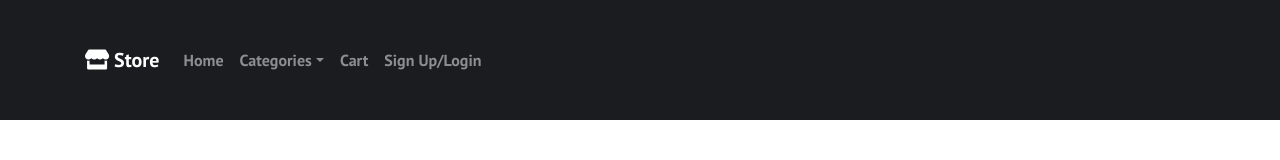
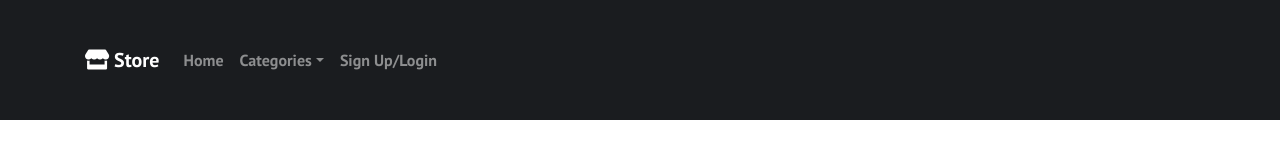
Before and after one commit to jciii91/smart-store, a React (Create React App) app in the folder client/: page /cart in a window 1280 px wide. Shown: the top 160 px of the page. Built offline with nearby package versions, Linux system fonts and the light colour scheme.

Commit message:
added conditional rendering to the nav bar. elements displayed change if a user is logged in

```diff
--- a/client/src/components/Navbar/NavbarB.js
+++ b/client/src/components/Navbar/NavbarB.js
@@ -1,5 +1,7 @@
 import React from 'react';
 import { Navbar, Nav, Container, NavDropdown } from 'react-bootstrap';
+
+import Auth from '../../utils/auth';
 
 const AppNavbar = () => {
     const MenuItems = [
@@ -95,8 +97,14 @@ const AppNavbar = () => {
                     )
                 })}
             </NavDropdown>
-            <Nav.Link href="/cart">Cart</Nav.Link>
-            <Nav.Link href="sign-up">Sign Up/Login</Nav.Link>
+            {Auth.loggedIn() ? (
+                <>
+                <Nav.Link href="cart">Cart</Nav.Link>
+                <Nav.Link href="/">Logout</Nav.Link>
+                </>
+            ) : (
+                <Nav.Link href="sign-up">Sign Up/Login</Nav.Link>
+            )}
         </Nav>
         </Navbar.Collapse>
     </Container>
```
